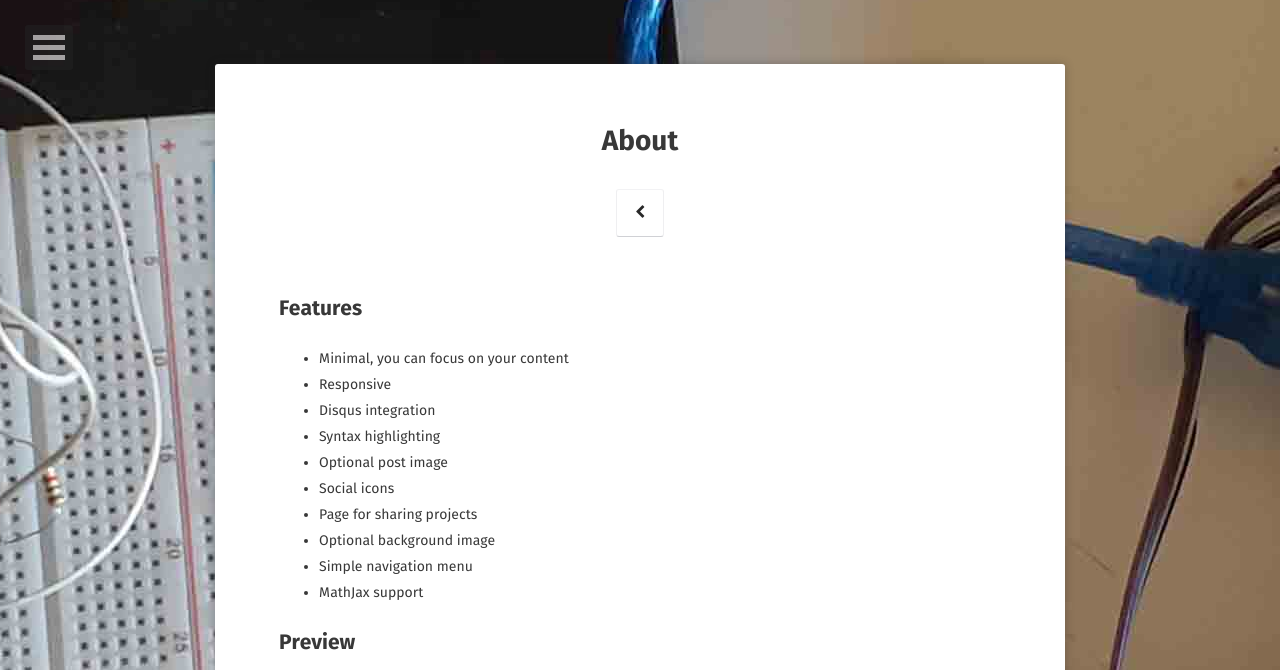
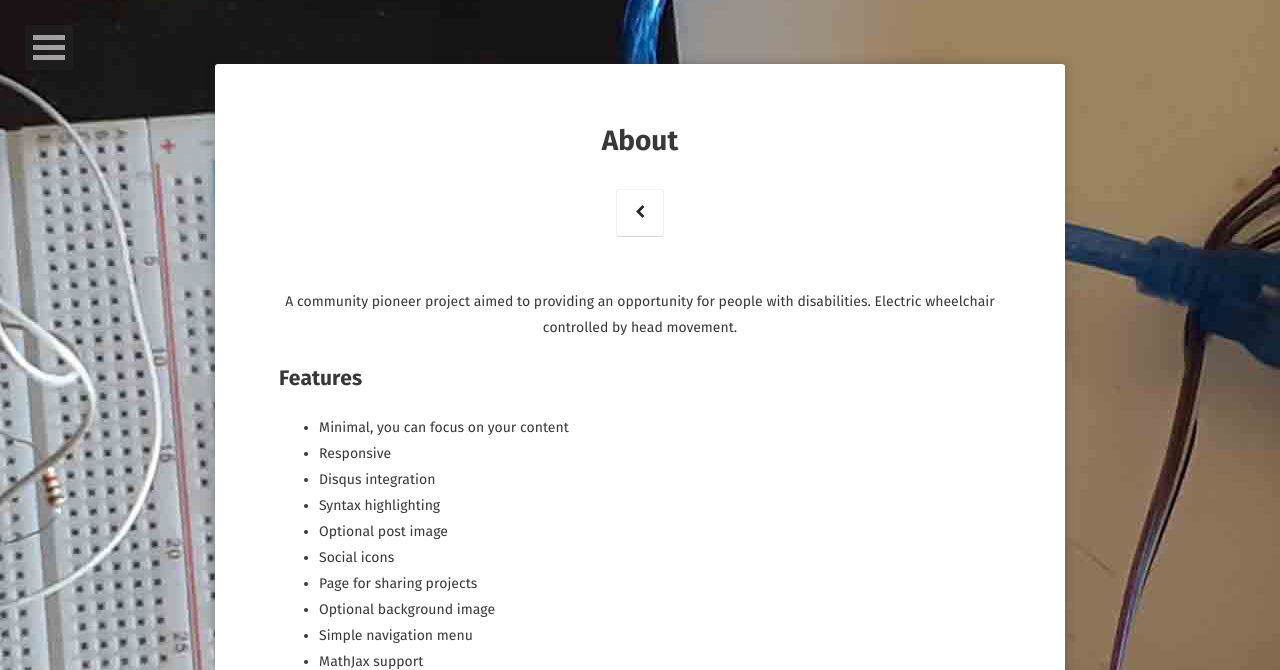
Before and after one commit to Fursaa/fursaa.github.io, a Jekyll site: the page built from about/index.md, in a window 1280 px wide, cut to the strip 0-670 px from the top of the page. Built offline with Jekyll 4.4.1, drawn with Linux system fonts in a browser that asks for light colours; some web fonts are replaced.

Commit message:
Update index.md

```diff
--- a/about/index.md
+++ b/about/index.md
@@ -1,12 +1,12 @@
 ---
 layout: page
 title: About
-tags: [about, Jekyll, theme, moon]
-date: 2016-03-21
 comments: false
 ---
 
-<center></center>
+<center>
+A community pioneer project aimed to providing an opportunity for people with disabilities.
+Electric wheelchair controlled by head movement.</center>
 
 ## Features
 * Minimal, you can focus on your content
```
